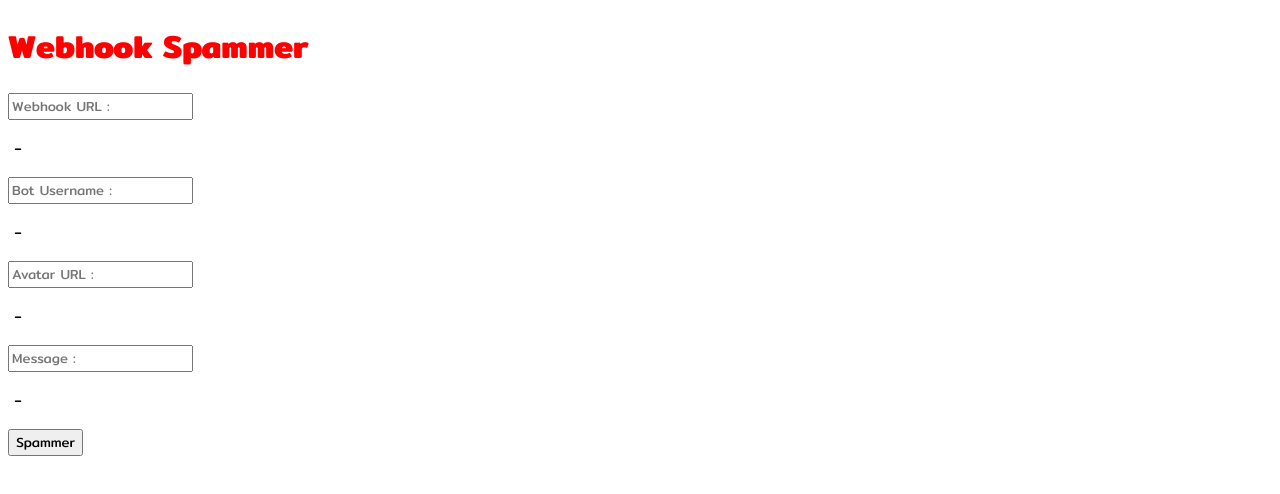
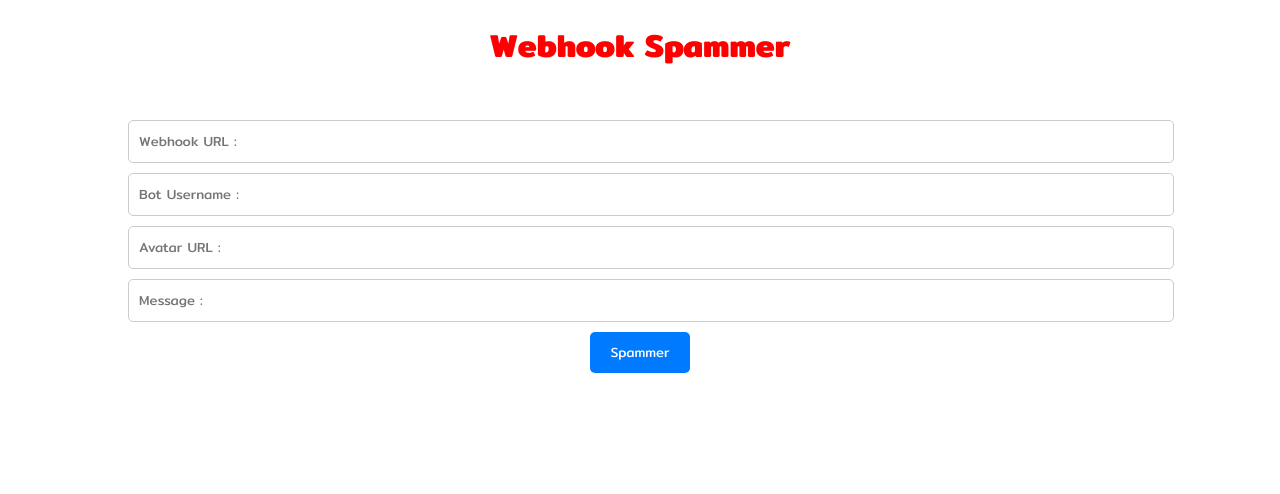
Before and after one commit to Madkung/f124m-OzAkylrJOvvoWbo2t-28T31jpuia91bBDk-lI-51J5o2, a plain HTML site: page index.html in a window 1280 px wide. Drawn offline with Linux system fonts and the light colour scheme.

Commit message:
Update index.html

```diff
--- a/index.html
+++ b/index.html
@@ -14,6 +14,49 @@
   <style>
     body, input, button, p, h1 {
       font-family: 'Mitr', sans-serif;
+      margin: 0;
+      padding: 0;
+    }
+
+    #header {
+      text-align: center;
+      margin-top: 20px;
+    }
+
+    #container {
+      width: 80%;
+      margin: 0 auto;
+    }
+
+    .center-align {
+      text-align: center;
+      margin-top: 50px;
+    }
+
+    input[type='text'] {
+      width: 100%;
+      padding: 10px;
+      margin-bottom: 10px;
+      border: 1px solid #ccc;
+      border-radius: 5px;
+    }
+
+    button {
+      padding: 10px 20px;
+      background-color: #007bff;
+      color: #fff;
+      border: none;
+      border-radius: 5px;
+      cursor: pointer;
+    }
+
+    button:hover {
+      background-color: #0056b3;
+    }
+
+    #log {
+      margin-top: 20px;
+      font-size: 18px;
     }
   </style>
 </head>
@@ -25,25 +68,17 @@
   </div>
   <div id="container">
     <div class="center-align">
-      <p style="color: #00ff55"></p><input type='text' id="link" placeholder="Webhook URL :">
-      <p>&#160;-&nbsp;&nbsp;&nbsp;&nbsp;&nbsp;&nbsp;
-      <p>
-      <p style="color: #00ff55"></p><input type="text" id="username" placeholder="Bot Username :">
-      <p>&#160;-&nbsp;&nbsp;&nbsp;&nbsp;&nbsp;&nbsp;
-      <p>
-      <p style="color: #00ff55"></p><input type="text" id="avatar" placeholder="Avatar URL :">
-      <p>&#160;-&nbsp;&nbsp;&nbsp;&nbsp;&nbsp;&nbsp;
-      <p>
-      <p style="color: #00ff55"></p><input type="text" id="content" placeholder="Message :">
+      <input type='text' id="link" placeholder="Webhook URL :">
       <br>
-      <p>&#160;-&nbsp;&nbsp;&nbsp;&nbsp;&nbsp;&nbsp;
-      <p>
-        <button id="btn">Spammer</button>
-        <center>
-          <p id='log'></p>
-        </center>
+      <input type="text" id="username" placeholder="Bot Username :">
+      <br>
+      <input type="text" id="avatar" placeholder="Avatar URL :">
+      <br>
+      <input type="text" id="content" placeholder="Message :">
+      <br>
+      <button id="btn">Spammer</button>
+      <div id='log'></div>
     </div>
-  </div>
   </div>
 
   <script src="jquery.js"></script>
```
